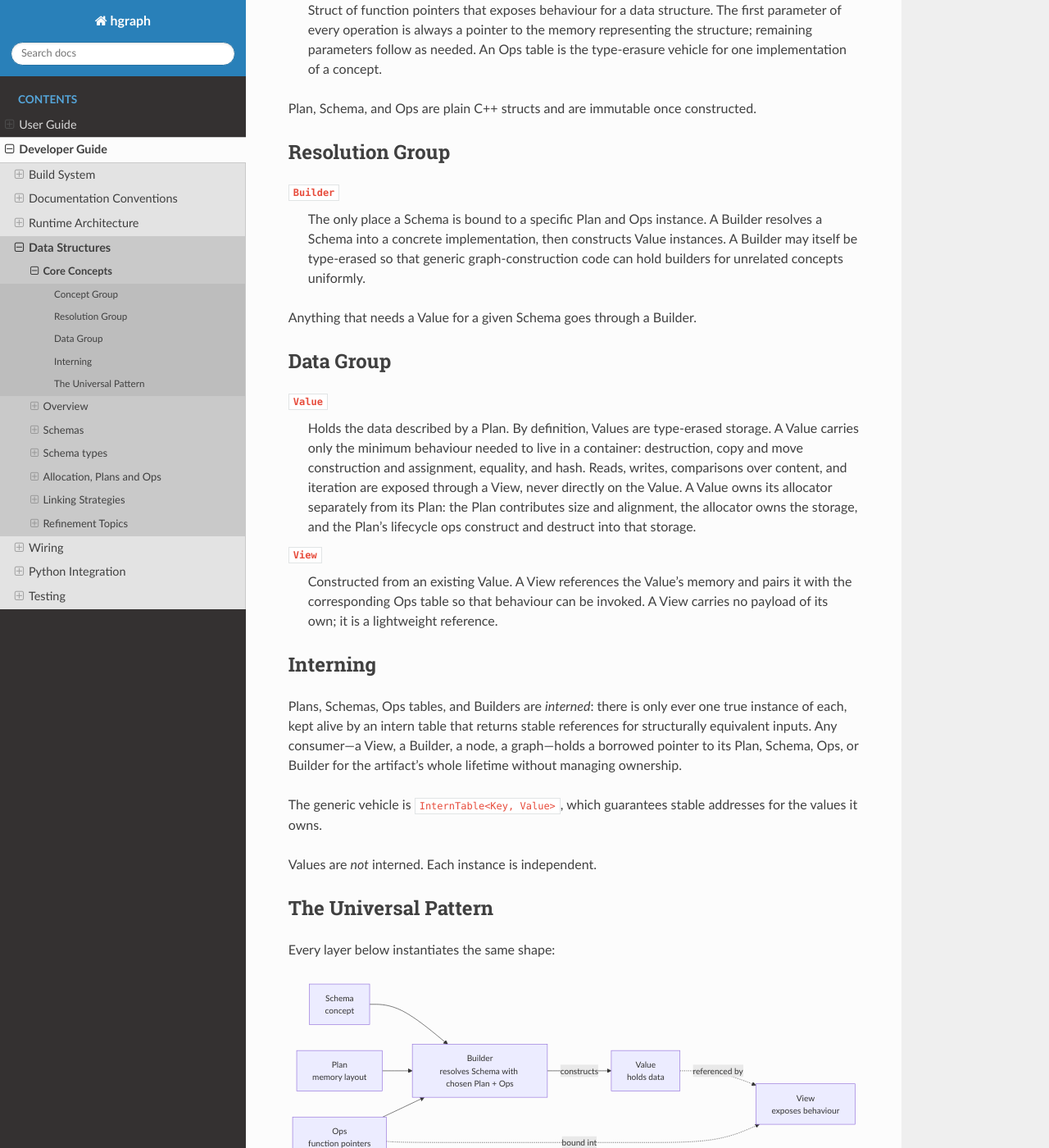
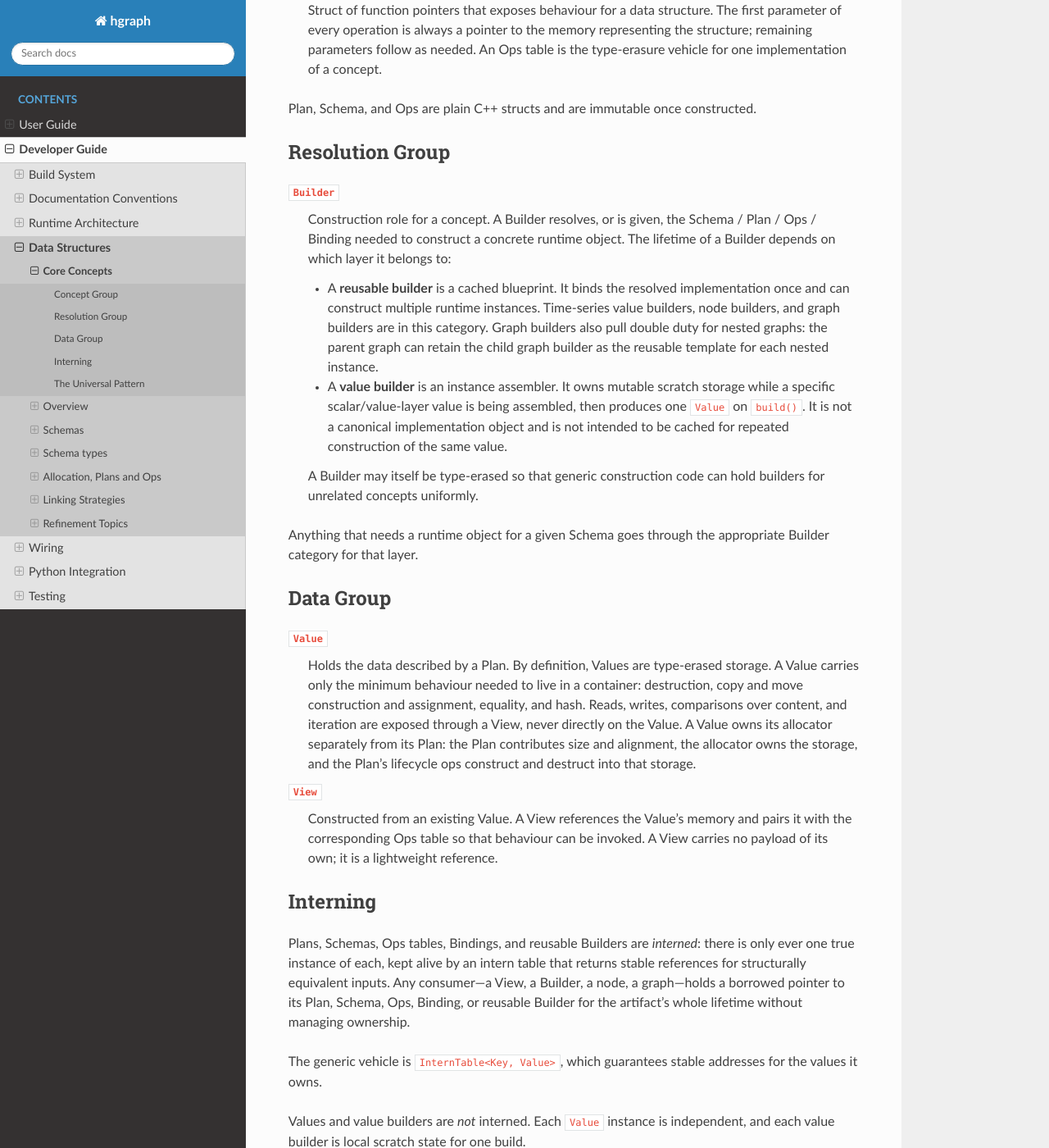
Before and after one commit to hhenson/hg_cpp, a Sphinx documentation site: the page built from docs/source/developer_guide/data_structures/core_concepts.rst, in a window 1280 px wide and 1400 px high, scrolled down 740 px. Shown: the whole window at 82% size. Built offline with Sphinx 7.4.7 and the Read the Docs theme 3.1.0, drawn with Linux system fonts in a browser that asks for light colours; some of the changed text lies outside the part shown.

Commit message:
Update docs

```diff
--- a/docs/source/developer_guide/data_structures/core_concepts.rst
+++ b/docs/source/developer_guide/data_structures/core_concepts.rst
@@ -43,13 +43,27 @@ Resolution Group
 ~~~~~~~~~~~~~~~~
 
 ``Builder``
-    The only place a Schema is bound to a specific Plan and Ops instance.
-    A Builder resolves a Schema into a concrete implementation, then
-    constructs Value instances. A Builder may itself be type-erased so that
-    generic graph-construction code can hold builders for unrelated concepts
-    uniformly.
+    Construction role for a concept. A Builder resolves, or is given, the
+    Schema / Plan / Ops / Binding needed to construct a concrete runtime
+    object. The lifetime of a Builder depends on which layer it belongs to:
 
-Anything that needs a Value for a given Schema goes through a Builder.
+    - A **reusable builder** is a cached blueprint. It binds the resolved
+      implementation once and can construct multiple runtime instances.
+      Time-series value builders, node builders, and graph builders are in
+      this category. Graph builders also pull double duty for nested graphs:
+      the parent graph can retain the child graph builder as the reusable
+      template for each nested instance.
+    - A **value builder** is an instance assembler. It owns mutable scratch
+      storage while a specific scalar/value-layer value is being assembled,
+      then produces one ``Value`` on ``build()``. It is not a canonical
+      implementation object and is not intended to be cached for repeated
+      construction of the same value.
+
+    A Builder may itself be type-erased so that generic construction code can
+    hold builders for unrelated concepts uniformly.
+
+Anything that needs a runtime object for a given Schema goes through the
+appropriate Builder category for that layer.
 
 Data Group
 ~~~~~~~~~~
@@ -74,16 +88,18 @@ Data Group
 Interning
 ~~~~~~~~~
 
-Plans, Schemas, Ops tables, and Builders are *interned*: there is only ever
-one true instance of each, kept alive by an intern table that returns stable
-references for structurally equivalent inputs. Any consumer—a View, a
-Builder, a node, a graph—holds a borrowed pointer to its Plan, Schema, Ops,
-or Builder for the artifact's whole lifetime without managing ownership.
+Plans, Schemas, Ops tables, Bindings, and reusable Builders are *interned*:
+there is only ever one true instance of each, kept alive by an intern table
+that returns stable references for structurally equivalent inputs. Any
+consumer—a View, a Builder, a node, a graph—holds a borrowed pointer to its
+Plan, Schema, Ops, Binding, or reusable Builder for the artifact's whole
+lifetime without managing ownership.
 
 The generic vehicle is ``InternTable<Key, Value>``, which guarantees stable
 addresses for the values it owns.
 
-Values are *not* interned. Each instance is independent.
+Values and value builders are *not* interned. Each ``Value`` instance is
+independent, and each value builder is local scratch state for one build.
 
 The Universal Pattern
 ~~~~~~~~~~~~~~~~~~~~~
@@ -96,8 +112,8 @@ Every layer below instantiates the same shape:
       Schema[Schema<br/>concept]
       Plan[Plan<br/>memory layout]
       Ops[Ops<br/>function pointers]
-      Builder[Builder<br/>resolves Schema with chosen Plan + Ops]
-      Value[Value<br/>holds data]
+      Builder[Builder<br/>resolved blueprint or instance assembler]
+      Value[Runtime instance<br/>Value / time-series / node / graph]
       View[View<br/>exposes behaviour]
 
       Schema --> Builder
@@ -108,9 +124,11 @@ Every layer below instantiates the same shape:
       Ops -.bound into.-> View
 
 A Builder is fed by a Schema (what it is), a Plan (how its memory is laid
-out), and an Ops table (how it behaves). The Builder constructs Values.
-A View is built from a Value and pulls in the same Ops table so that
-callers can act on the Value's data.
+out), and an Ops table (how it behaves). Reusable builders cache that
+resolved construction recipe and construct many instances; value builders
+hold one in-progress value's scratch data and are consumed by ``build()``.
+A View is built from an instance and pulls in the same Ops table so that
+callers can act on the instance's data where that layer exposes views.
 
 Subsequent sections name the concrete Schema, Plan, Ops, and Builder used
 for each layer rather than re-introduce the pattern.
```
Also changed, not shown: docs/source/developer_guide/data_structures/plans_and_ops/scalar.rst (+10 -1 lines), docs/source/developer_guide/data_structures/plans_and_ops/time_series.rst (+19 -0 lines), docs/source/developer_guide/data_structures/schemas/graph.rst (+11 -3 lines), docs/source/developer_guide/data_structures/schemas/node.rst (+9 -2 lines).
